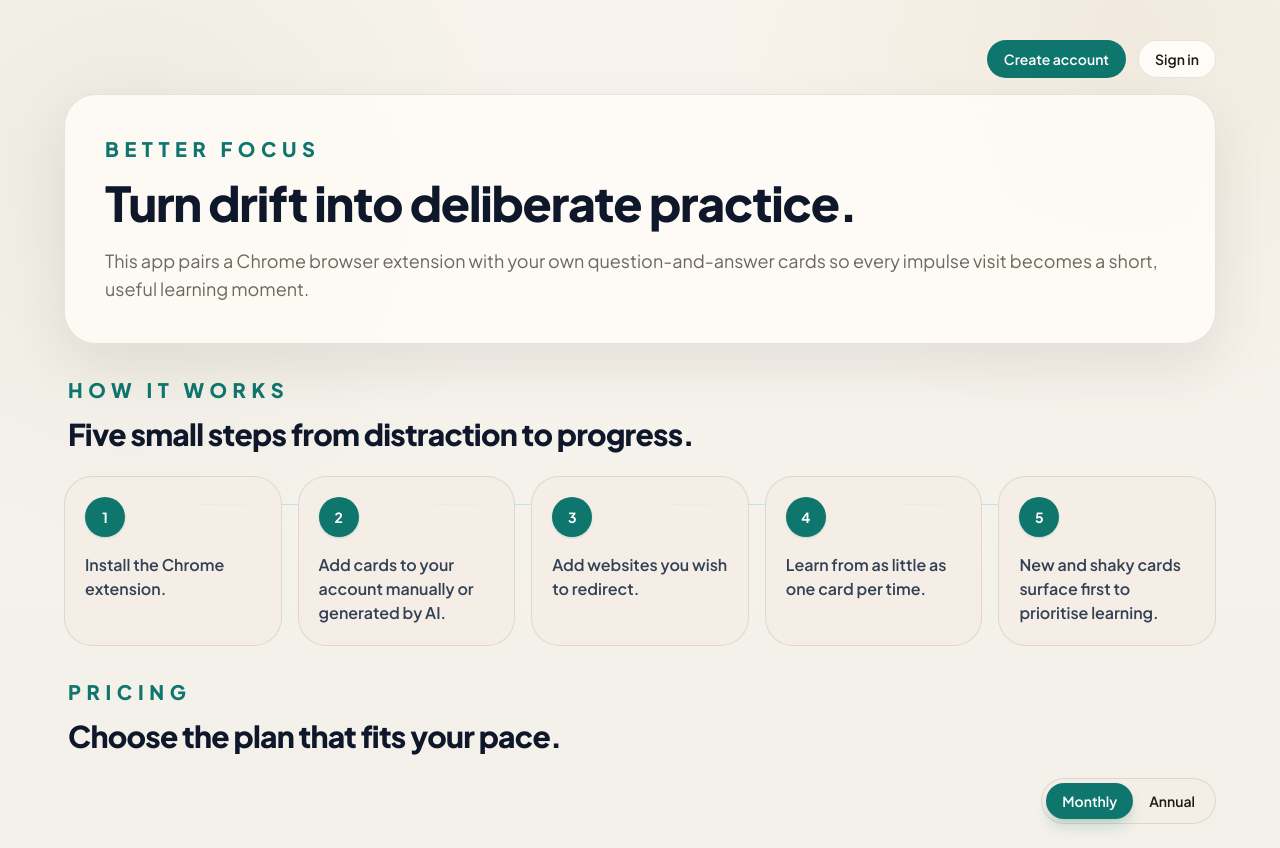
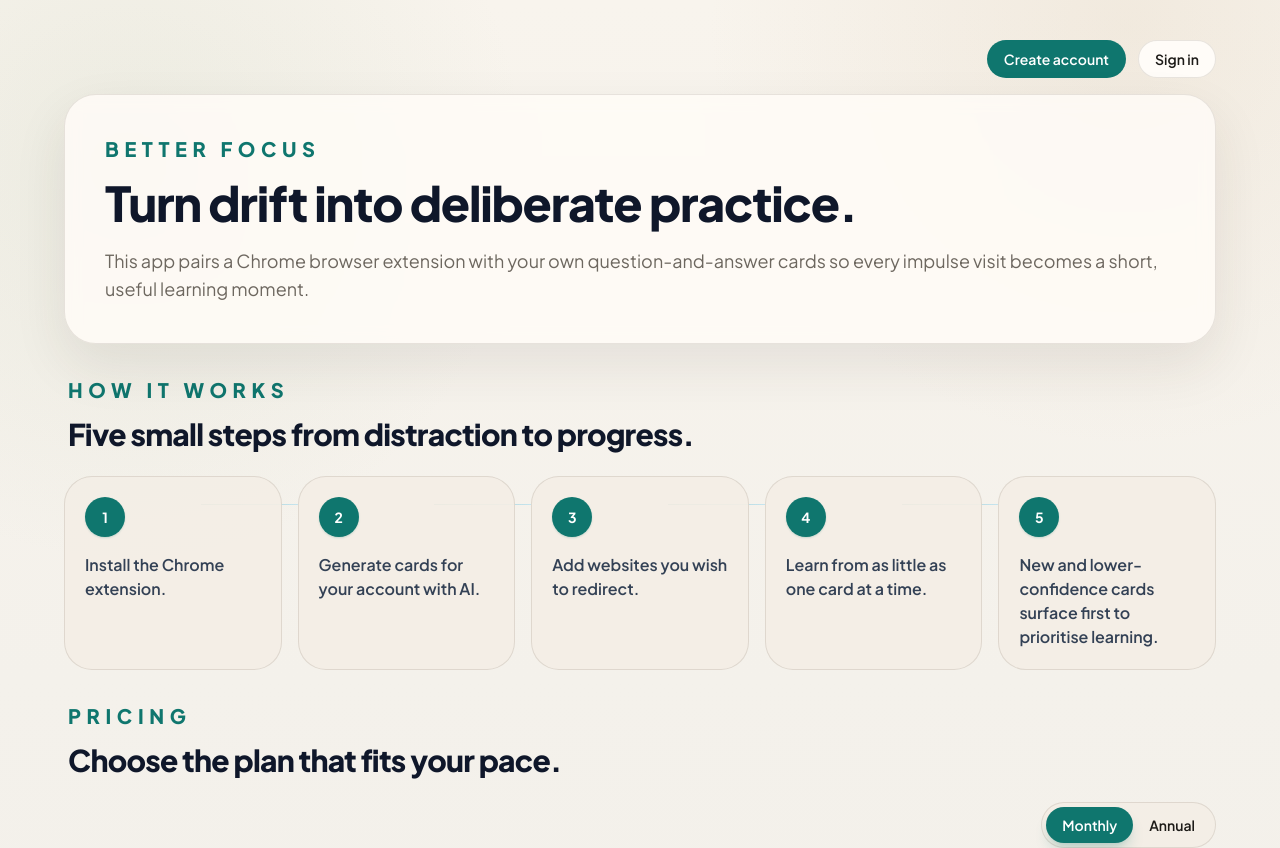
Before and after one commit to MBrock29/stop-procrastinating, a React (Vite) app: page / in a window 1280 px wide. Shown: the top 848 px of the page. Built offline with nearby package versions, Linux system fonts and the light colour scheme; no server answers.

Commit message:
copy: refine product messaging across app

```diff
--- a/src/views/AuthPage.tsx
+++ b/src/views/AuthPage.tsx
@@ -7,10 +7,10 @@ type BillingCadence = 'monthly' | 'annual';
 
 const flowSteps = [
   'Install the Chrome extension.',
-  'Add cards to your account manually or generated by AI.',
+  'Generate cards for your account with AI.',
   'Add websites you wish to redirect.',
-  'Learn from as little as one card per time.',
-  'New and shaky cards surface first to prioritise learning.',
+  'Learn from as little as one card at a time.',
+  'New and lower-confidence cards surface first to prioritise learning.',
 ];
 
 export function AuthPage() {
--- a/src/views/ByokPage.tsx
+++ b/src/views/ByokPage.tsx
@@ -222,8 +222,8 @@ export function ByokPage() {
               </h3>
               <p className='muted-copy mt-2 max-w-2xl text-sm leading-6'>
                 Your key is stored against your account in encrypted form. When
-                BYOK is active, generation requests use that key so the cost
-                lands on your provider account instead of the platform.
+                BYOK is active, generation requests use that key so the cost is
+                billed to your provider account instead of the platform.
               </p>
               <p className='muted-copy mt-2 max-w-2xl text-sm leading-6'>
                 Once saved, the same BYOK setup can work across your devices
@@ -363,7 +363,7 @@ export function ByokPage() {
             Track monthly generation at a glance
           </h3>
           <p className='muted-copy mt-6 text-sm leading-6'>
-            See the costs of your plan BYOK plan below.
+            See your monthly generation and estimated spend below.
           </p>
 
           <div className='mt-10 grid gap-4 sm:grid-cols-2'>
--- a/src/views/CardsPage.tsx
+++ b/src/views/CardsPage.tsx
@@ -618,8 +618,8 @@ export function CardsPage() {
 
         {!isLoading && cards.length === 0 ? (
           <div className="soft-card mt-6 border-dashed px-5 py-8 text-sm muted-copy">
-            No cards yet. Add your first card or generate a topic-based batch so your
-            next learning session has something useful to show.
+            No cards yet. Generate a topic-based batch so your next learning
+            session has something useful to show.
           </div>
         ) : null}
 
--- a/src/views/DashboardPage.tsx
+++ b/src/views/DashboardPage.tsx
@@ -30,7 +30,7 @@ export function DashboardPage() {
       done: hasAnyCards,
       description: hasAnyCards
         ? `${cards.length} card${cards.length === 1 ? '' : 's'} ready to review.`
-        : 'Create manual cards or generate your first AI pack.',
+        : 'Generate your first AI pack to start building your library.',
       actionHref: '/app/cards',
       actionLabel: hasAnyCards ? 'Open cards' : 'Add cards',
     },
```
